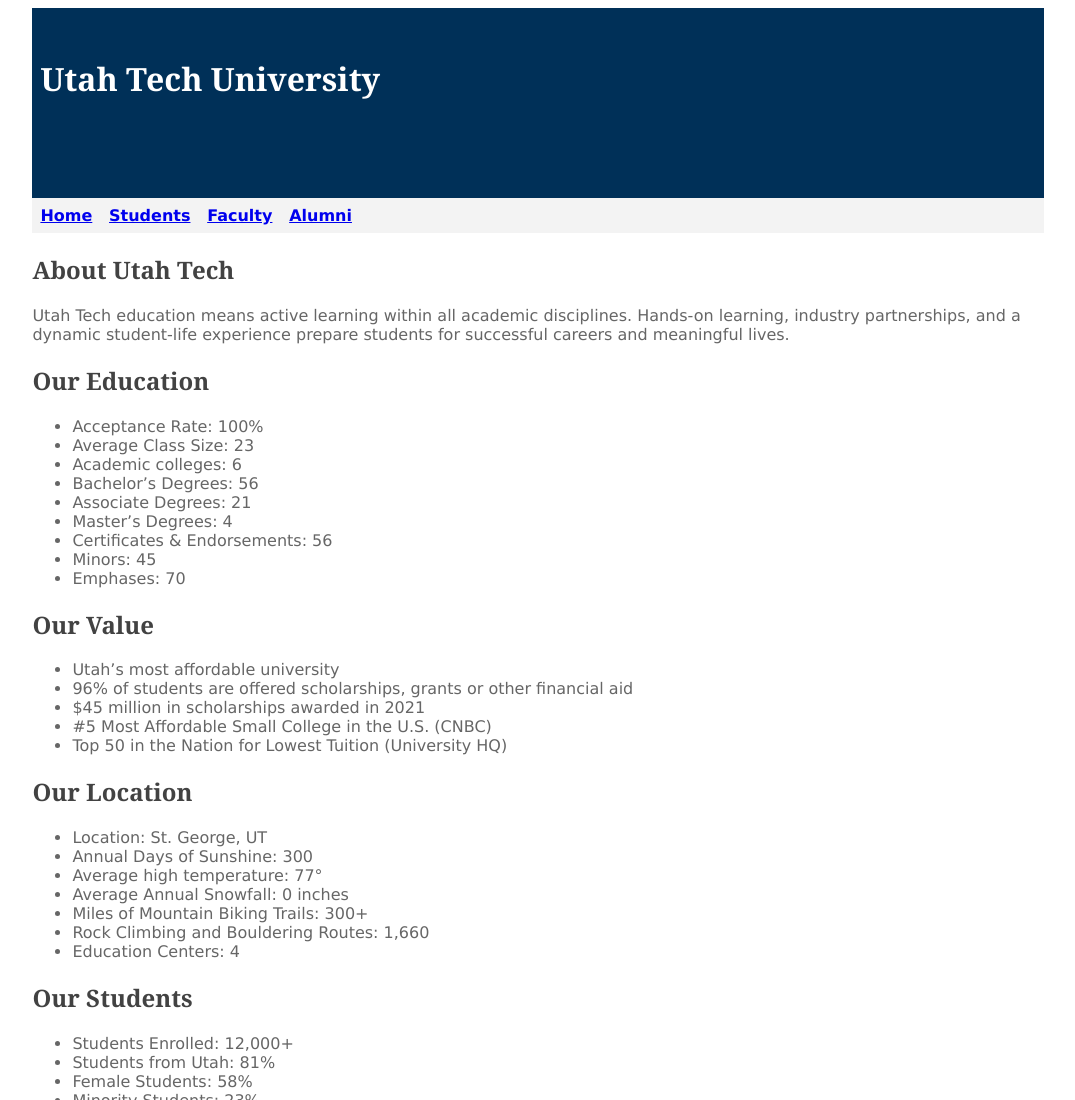
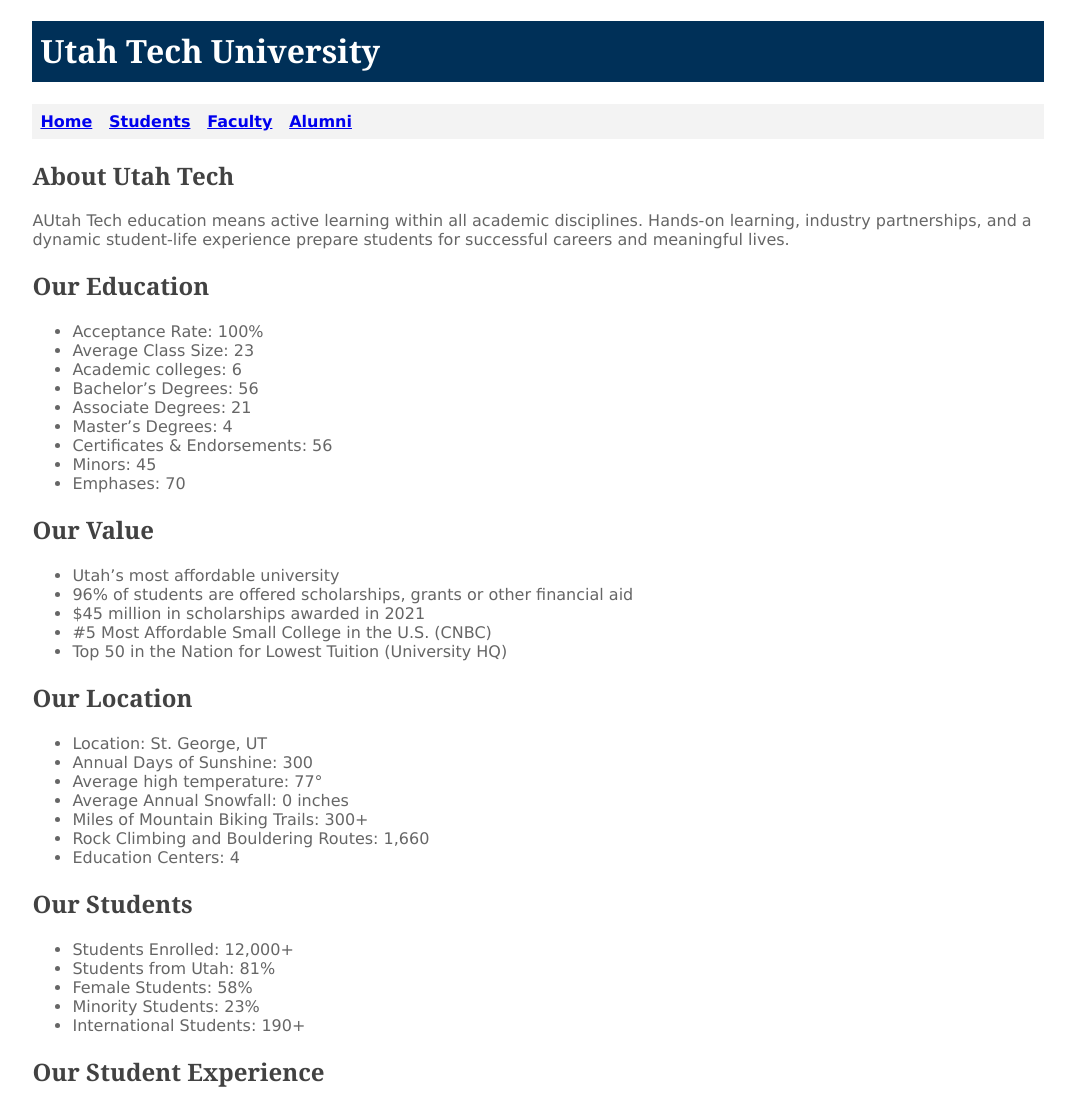
Before and after one commit to spencer737/se1400, a plain HTML site: page utahtech1/index.html in a window 1280 px wide. Shown: the top 1100 px of the page, without its empty margins (102-1177 px from the left). Drawn offline with Linux system fonts and the light colour scheme.

Commit message:
deleted height and padding from header in style.css and added more to the sentence in index.html

```diff
--- a/utahtech1/index.html
+++ b/utahtech1/index.html
@@ -19,7 +19,7 @@
   </nav>
   <main>
     <h2>About Utah Tech</h2>
-    <p> <span class=".ut">Utah Tech</span> education means active learning within all academic disciplines. Hands-on learning, industry partnerships, and a dynamic student-life experience prepare students for successful careers and meaningful lives.</p>
+    <p>A<span class=".ut">Utah Tech</span> education means active learning within all academic disciplines. Hands-on learning, industry partnerships, and a dynamic student-life experience prepare students for successful careers and meaningful lives.</p>
     <h2>Our Education</h2>
     <ul>
       <li>Acceptance Rate: 100%</li>
--- a/utahtech1/style.css
+++ b/utahtech1/style.css
@@ -10,8 +10,6 @@
     background-color: #003058;
     color: #FFFFFF;
     font-family: Georgia, serif;
-    height: 150px;
-    padding: 20px 0;
 }
 
 header h1 {
```
